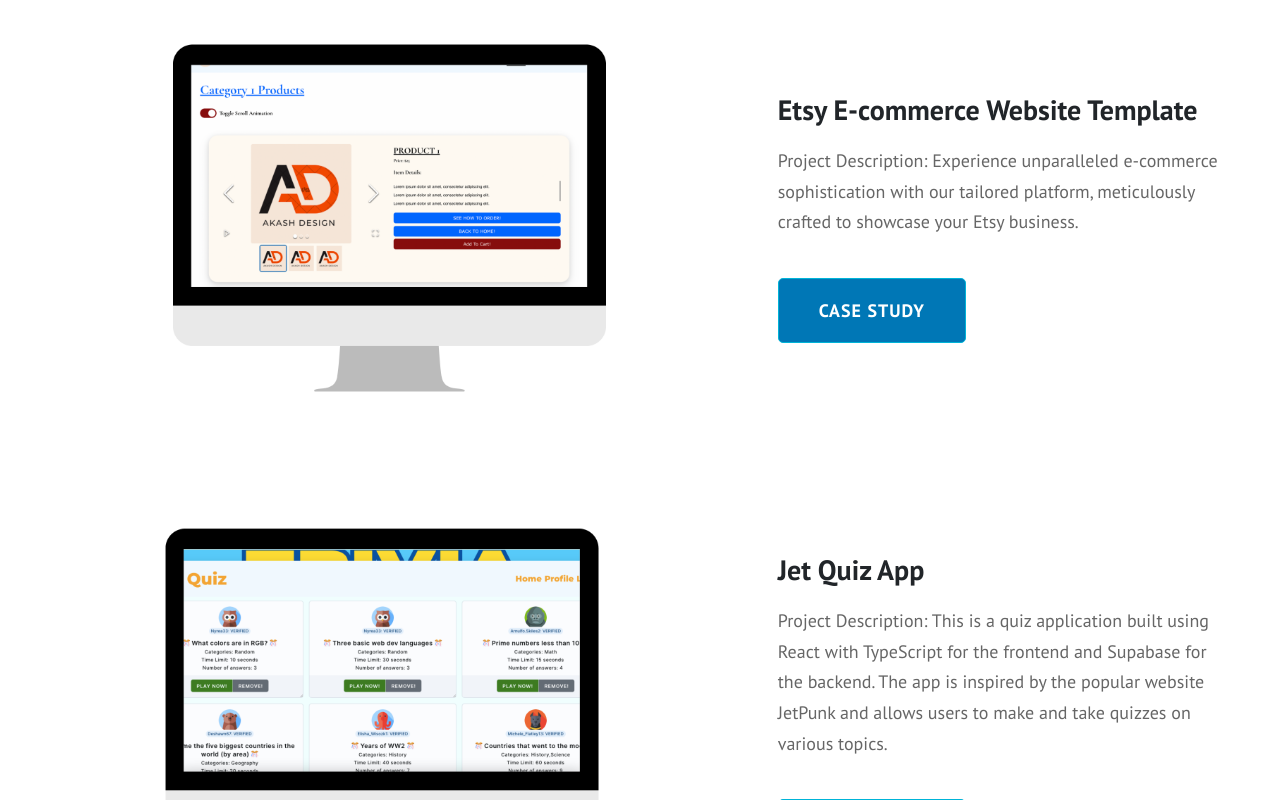
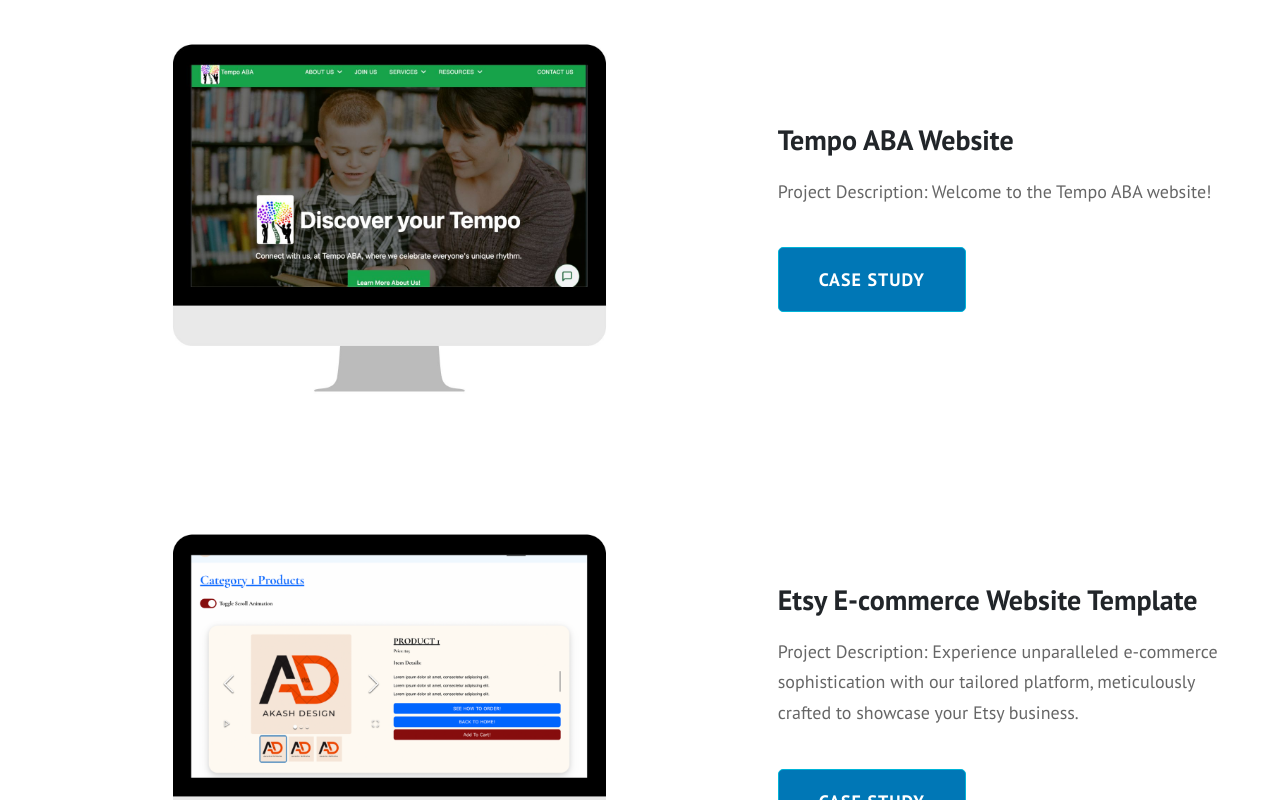
Before and after one commit to akabhowmick/aka-code-site, a React (Vite) app: page / in a window 1280 px wide. Shown: the part 2220-3020 px from the top of the page. Built offline with nearby package versions, Linux system fonts and the light colour scheme; some icons are missing.

Commit message:
add tempo and remove etsy

```diff
--- a/src/Components/Project/ProjectInfo.ts
+++ b/src/Components/Project/ProjectInfo.ts
@@ -1,8 +1,9 @@
 import laptopEtsyImage from "../../assets/ProjectImages/laptopEtsyImage.png";
 import laptopThreeImage from "../../assets/ProjectImages/laptop3D.png";
-import laptopQuizImage from "../../assets/ProjectImages/laptopJetQuiz.png";
+// import laptopQuizImage from "../../assets/ProjectImages/laptopJetQuiz.png";
 import laptopTkdImage from "../../assets/ProjectImages/laptopTkd.png";
 import laptopQFPImage from "../../assets/ProjectImages/laptopQFP.png";
+import laptopTempo from "../../assets/ProjectImages/laptopTempo.jpg";
 
 export interface Project {
   name: string;
@@ -16,6 +17,24 @@
 }
 
 export const projectInfo: Project[] = [
+  {
+    name: "Tempo ABA Website ",
+    description: [
+      "Welcome to the Tempo ABA website!",
+      "This project is a fully responsive website built using React and TypeScript, styled with Tailwind CSS.",
+      "It integrates icons from the react-icons library and uses images sourced from Freepik.",
+      "The site aims to provide detailed information about ABA therapy services, FAQs, team member bios, and contact details.",
+    ],
+    techStack: ["HTML", "CSS", "Javascript", "React", "TypeScript", "Tailwind"],
+    features: [
+      "It boasts a responsive interface, ensuring seamless navigation on both web and mobile devices.",
+      "Experience a modern aesthetic with a sleek look and feel that enhances user engagement and satisfaction.",
+    ],
+    image: laptopTempo,
+    link: "https://github.com/akabhowmick/tempo-aba",
+    githubLink: "https://tempoaba.com/",
+    caseStudyLink: "projects/2",
+  },
   {
     name: "Etsy E-commerce Website Template",
     description: [
@@ -37,24 +56,7 @@
     githubLink: "https://github.com/akabhowmick/etsy-e-commerce-template",
     caseStudyLink: "projects/1",
   },
-  {
-    name: "Jet Quiz App",
-    description: [
-      "This is a quiz application built using React with TypeScript for the frontend and Supabase for the backend. The app is inspired by the popular website JetPunk and allows users to make and take quizzes on various topics.",
-      "You make, take, and save your favorite quizzes in different categories!",
-    ],
-    techStack: ["HTML", "CSS", "Javascript", "React", "TypeScript", "Supabase"],
-    features: [
-      "Quiz Taking: Users can select from a variety of quizzes on different topics and test their knowledge.",
-      "Score Tracking: The app keeps track of users' scores and displays them at the end of each quiz.",
-      "Leader Board: Users can see how their scores compare to others on the leaderboard.",
-      "Responsive Design: The app is designed to be responsive and work well on both desktop and mobile devices.",
-    ],
-    image: laptopQuizImage,
-    link: "https://jetquizapp.netlify.app/",
-    githubLink: "https://github.com/akabhowmick/jet-quiz-app",
-    caseStudyLink: "projects/2",
-  },
+
   {
     name: "Print3Dverse",
     description: [
```
Also changed, not shown: src/assets/ProjectImages/laptopTempo.jpg (added).
